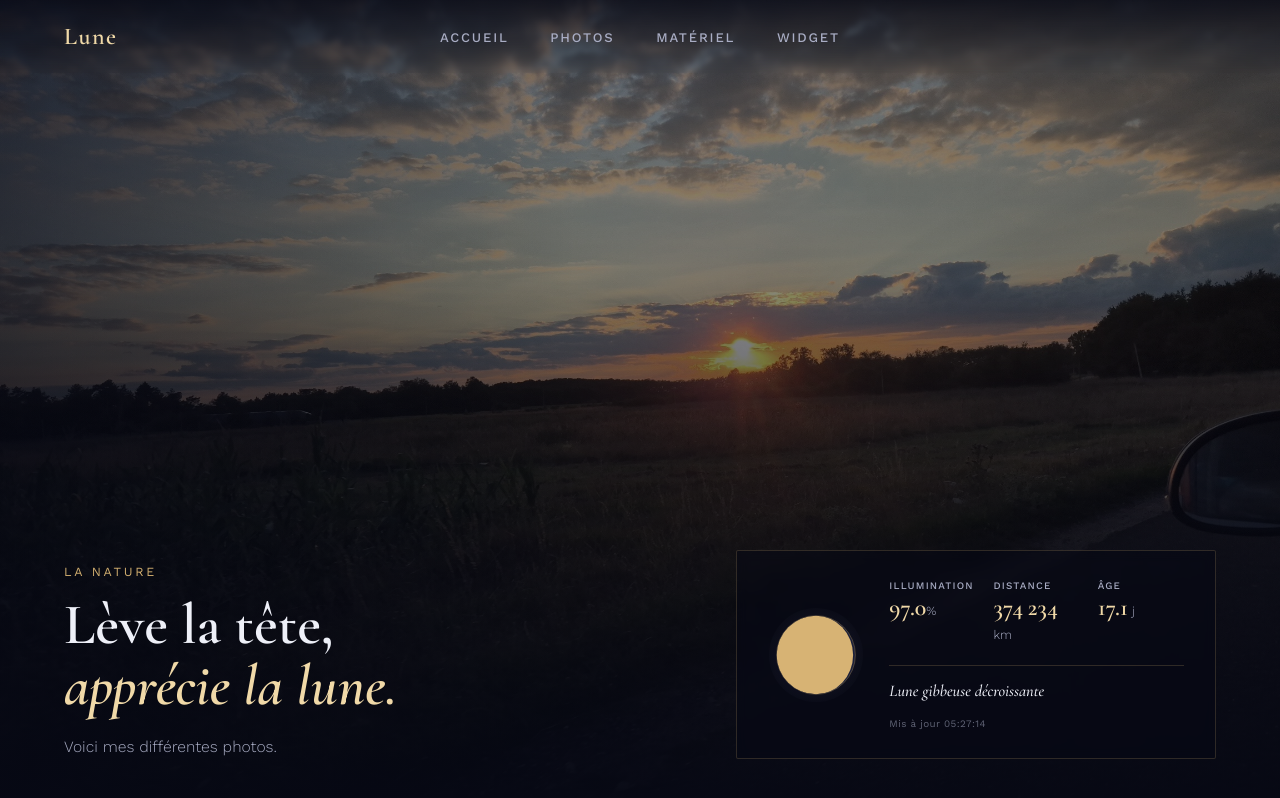
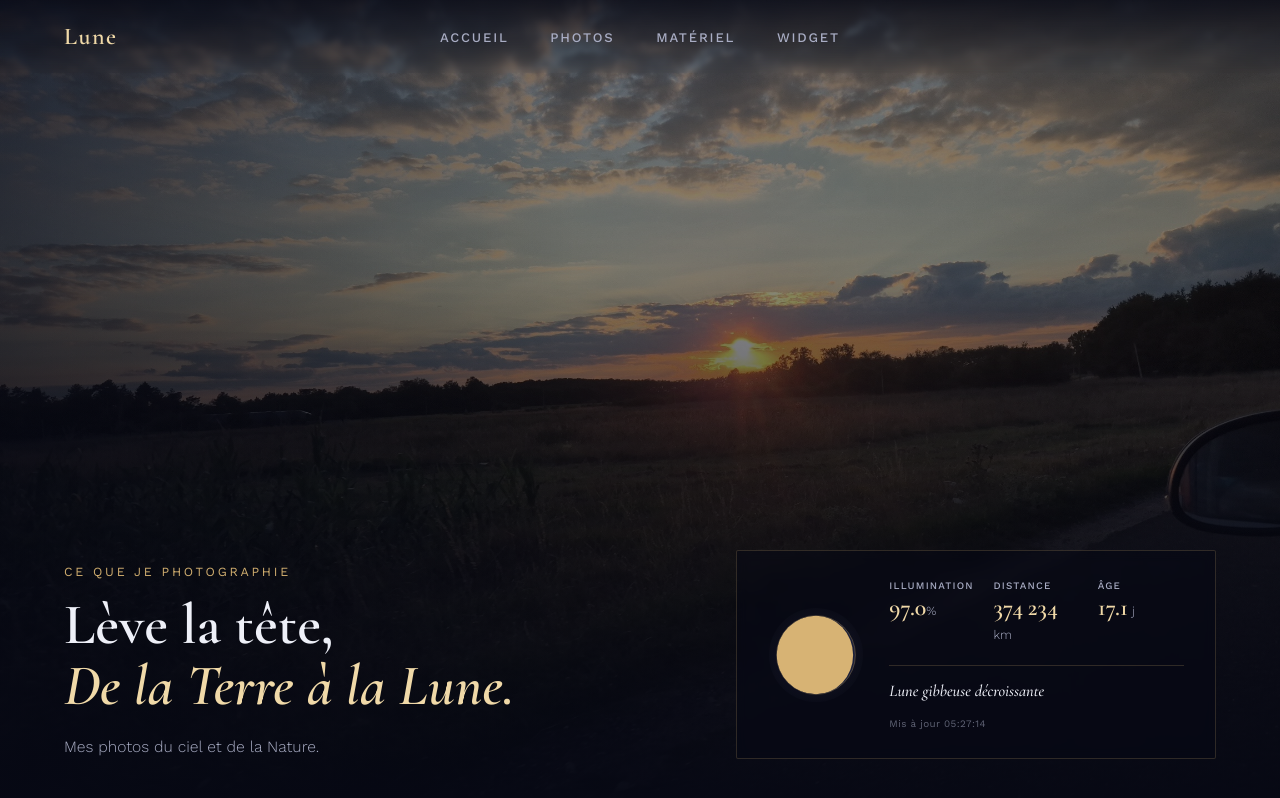
Before and after one commit to Crapaud41/Site-Lune, a plain HTML site: page index.html in a window 1280 px wide. Drawn offline with nearby package versions, Linux system fonts and the light colour scheme.

Commit message:
Update hero section text in index.html

```diff
--- a/index.html
+++ b/index.html
@@ -176,9 +176,9 @@
 
   <div class="hero-bottom">
     <div class="hero-content">
-      <div class="eyebrow">La Nature</div>
-      <h1>Lève la tête,<br><em>apprécie la lune.</em></h1>
-      <p class="hero-sub">Voici mes différentes photos.</p>
+      <div class="eyebrow">Ce que je photographie</div>
+      <h1>Lève la tête,<br><em>De la Terre à la Lune.</em></h1>
+      <p class="hero-sub">Mes photos du ciel et de la Nature.</p>
     </div>
 
     <div class="widget-card" id="widget">
```
